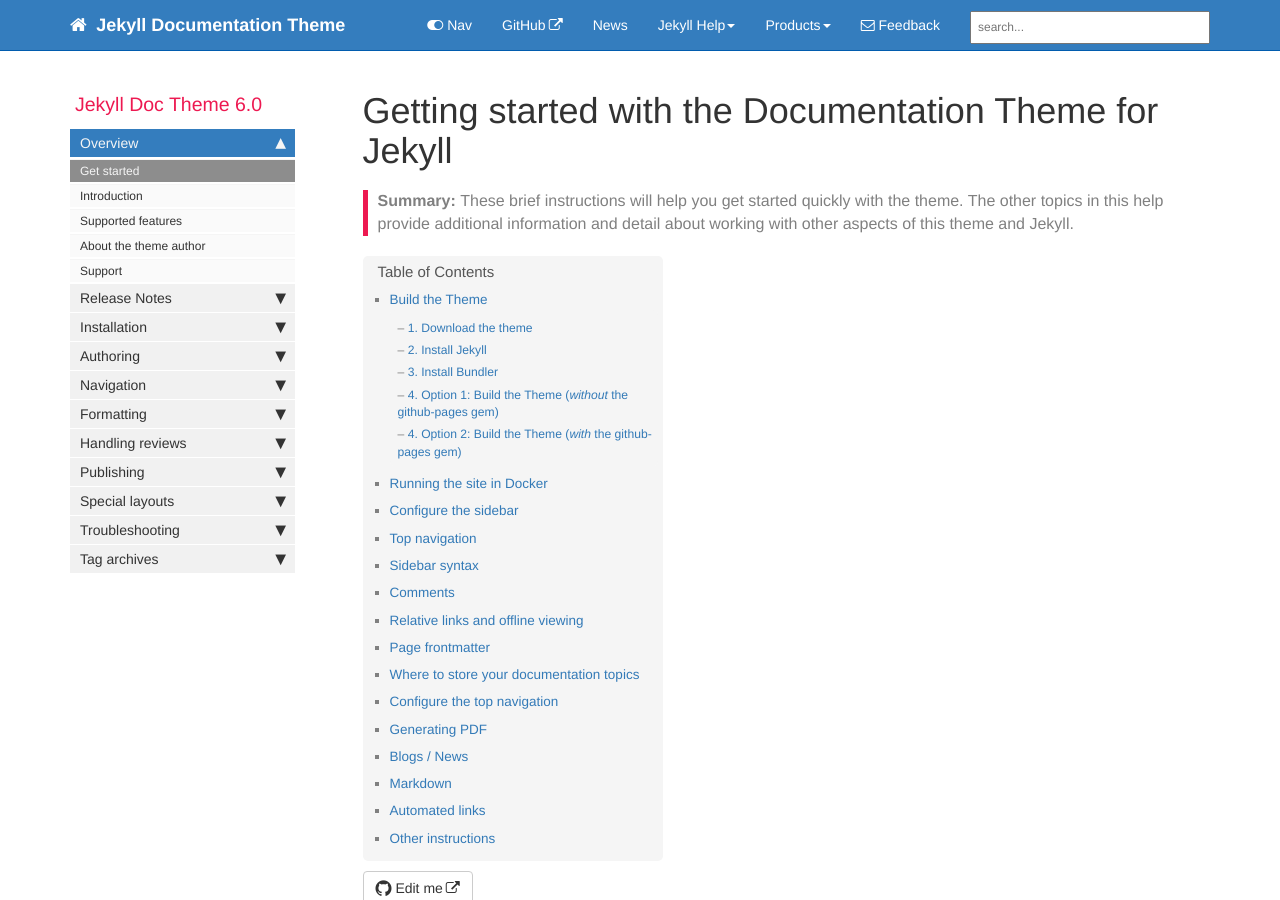
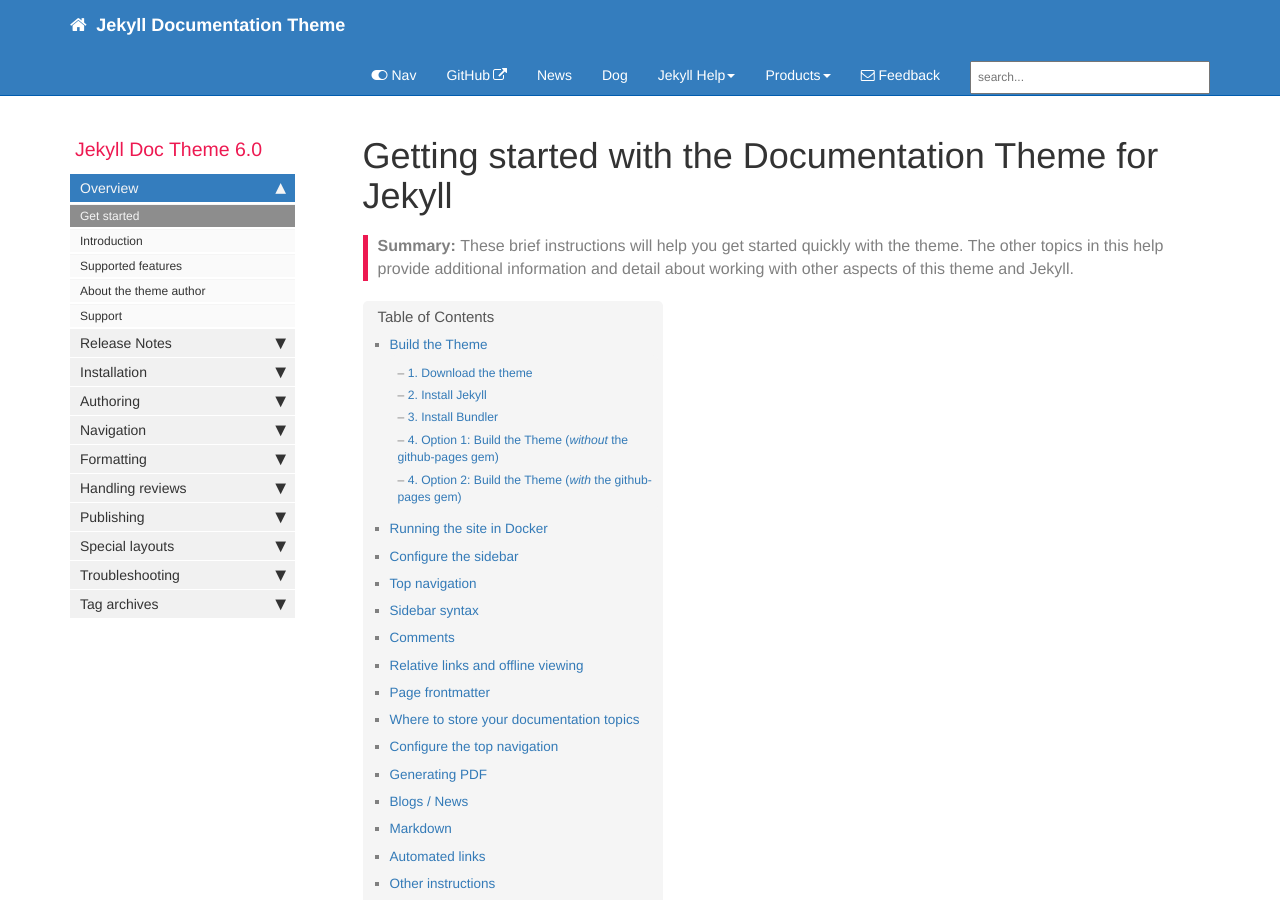
Before and after one commit to JunhobitKwon/JunhobitKwon.github.io, a Jekyll site: the page built from index.md, in a window 1280 px wide and 900 px high. Built offline with Jekyll 4.4.1, drawn with Linux system fonts in a browser that asks for light colours; comment, search, counter and statistics services are not loaded.

Commit message:
다큐먼트 사이트

```diff
--- a/_data/topnav.yml
+++ b/_data/topnav.yml
@@ -7,6 +7,8 @@ topnav:
       external_url: https://github.com/tomjoht/documentation-theme-jekyll
     - title: News
       url: /news
+    - title: Dog
+      url: /	dog
 
 #Topnav dropdowns
 topnav_dropdowns:
@@ -30,5 +32,7 @@ topnav_dropdowns:
           url: /p1_landing_page.html
         - title: Product 2
           url: /p2_landing_page.html
+        - title: Product 3
+          url: /p2_landing_page.html
 
 # Copyright 2021 Google LLC
```
